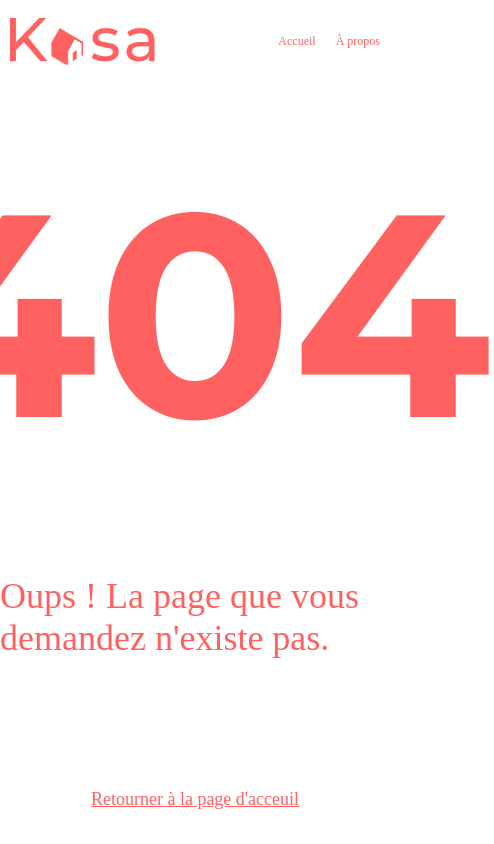
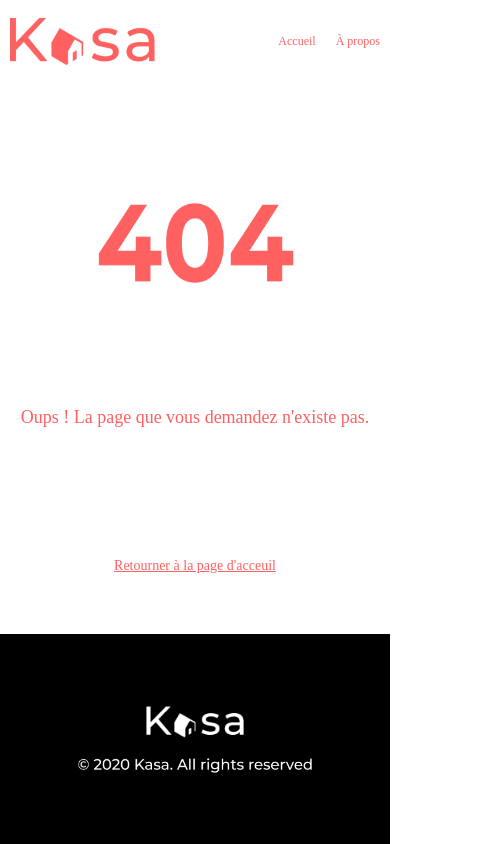
Before and after one commit to sebastienDOC/kasa, a React (Create React App) app: page /#/logement/1 in a window 390 px wide. Shown: the top 844 px of the page, 494 px wide, since content can reach past the window. Built offline with nearby package versions, Linux system fonts and the light colour scheme.

Commit message:
error style mobile

```diff
--- a/src/components/Carousel.jsx
+++ b/src/components/Carousel.jsx
@@ -12,10 +12,10 @@ function Carousel({data}) {
     };
 
     return (
-        <div className="logement_banner">{data.map((item, id) => {
+        <div className="logement_banner">{data.map((image, id) => {
             return <img
-                src={item}
-                alt={item}
+                src={image}
+                alt={image}
                 key={id}
                 className={slide === id ? "logement_picture" : "logement_picture hidden" }
             />
--- a/src/components/Error.jsx
+++ b/src/components/Error.jsx
@@ -4,7 +4,7 @@ import Error404 from '../assets/404.png'
 function Error() {
     return (
         <div className='center'>
-            <img src={Error404} alt='logo Kasa' />
+            <img src={Error404} alt='Erreur 404' />
             <h2>Oups ! La page que vous demandez n'existe pas.</h2>
             <Link to="/home">Retourner à la page d'acceuil</Link>
         </div>
--- a/src/style/index.scss
+++ b/src/style/index.scss
@@ -40,18 +40,29 @@ li {
     flex-direction: column;
     justify-content: center;
     align-items: center;
+    padding: 10px;
     h2 {
         color: $color-primary;
         font-size: $size-subtitle;
         margin-bottom: 80px;
+        text-align: center;
+        @media screen and (max-width: 768px) {
+             font-size: $size-p;
+        }
     }
     img{
         margin: 100px 0;
-
+        @media screen and (max-width: 768px) {
+            width: 200px;
+            height: 100px;
+        }
     }
     a{
         color: $color-primary;
         font-size: $size-p;
         margin: 50px 0;
+        @media screen and (max-width: 768px) {
+            font-size: $size-tag;
+       }
     }
 }
--- a/src/style/pages/a-propos.scss
+++ b/src/style/pages/a-propos.scss
@@ -9,12 +9,6 @@
     img{
         box-sizing: border-box;
         height: 250px;
-        @media screen and (max-width: 768px) {
-            height: 150px;
-        }
-    }
-    @media screen and (max-width: 768px) {
-        height: 150px;
     }
 }
 
@@ -30,5 +24,6 @@
     }
     @media screen and (max-width: 768px) {
         margin: 30px auto 20px;
+        width: 100%;
     }
 }
```
